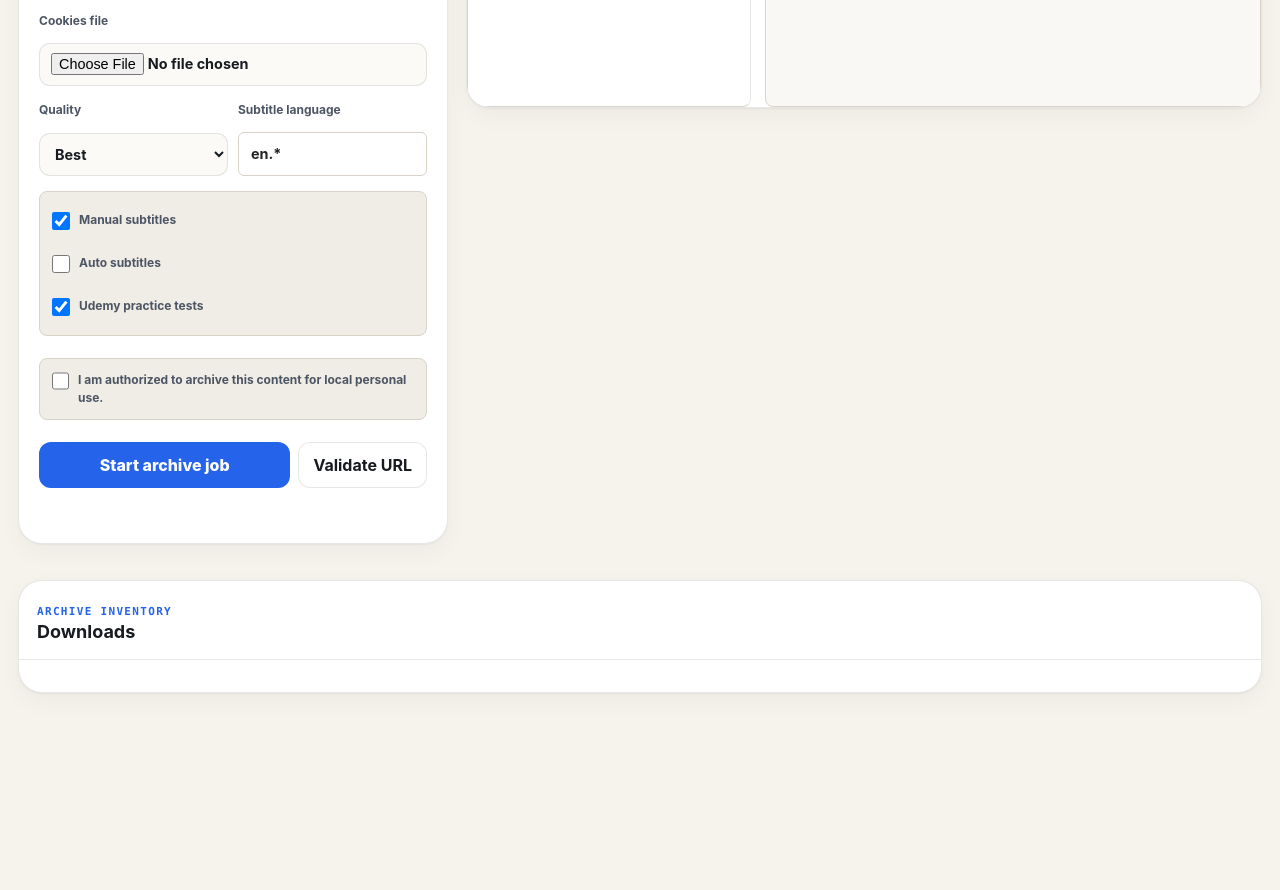
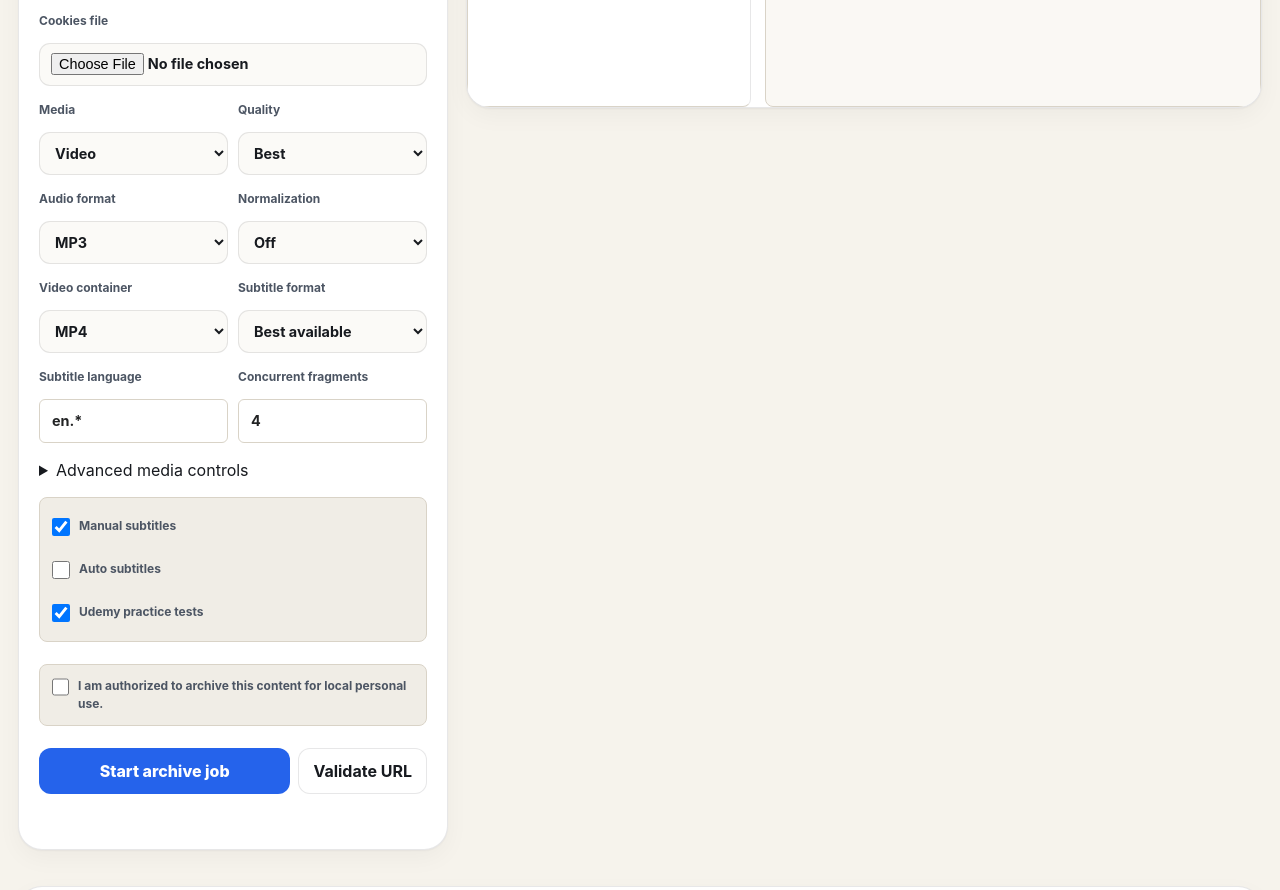
Before and after one commit to rrahul0904/udemy-project-downloader, a website: page app/static/index.html in a window 1280 px wide. Shown: the part 841-1731 px from the top of the page. Before the commit the page ends 1598 px from the top, so only its background shows below. Drawn offline with Linux system fonts and the light colour scheme; no server answers.

Commit message:
RE-354/355 add media options to Acquire UI

```diff
--- a/app/static/index.html
+++ b/app/static/index.html
@@ -30,7 +30,17 @@
           <div class="ci-privacy"><span>●</span><div>Cookies are used only for authorized local access. Cookie contents are not displayed in job logs.</div></div>
           <label id="browser-row"><span>Browser</span><select name="browser"><option value="chrome">Chrome</option><option value="safari">Safari</option><option value="firefox">Firefox</option><option value="brave">Brave</option><option value="edge">Edge</option><option value="chromium">Chromium</option><option value="vivaldi">Vivaldi</option><option value="opera">Opera</option></select></label>
           <label id="cookies-row" hidden><span>Cookies file</span><input name="cookies_file" type="file" accept=".txt,text/plain" /></label>
-          <div class="row"><label><span>Quality</span><select name="quality"><option value="best">Best</option><option value="1080">1080p max</option><option value="720">720p max</option><option value="480">480p max</option><option value="360">360p max</option></select></label><label><span>Subtitle language</span><input name="subtitle_languages" value="en.*" /></label></div>
+          <div class="row"><label><span>Media</span><select name="media_mode"><option value="video">Video</option><option value="audio">Audio only</option></select></label><label id="quality-row"><span>Quality</span><select name="quality"><option value="best">Best</option><option value="1080">1080p max</option><option value="720">720p max</option><option value="480">480p max</option><option value="360">360p max</option></select></label></div>
+          <div class="row" id="audio-options" hidden><label><span>Audio format</span><select name="audio_format"><option value="mp3">MP3</option><option value="m4a">M4A</option><option value="opus">Opus</option><option value="flac">FLAC</option><option value="wav">WAV</option><option value="aac">AAC</option><option value="vorbis">Vorbis</option><option value="best">Best / source</option></select></label><label><span>Normalization</span><select name="normalize_audio"><option value="false">Off</option><option value="true">EBU R128 loudness</option></select></label></div>
+          <div class="row"><label><span>Video container</span><select name="output_container"><option value="mp4">MP4</option><option value="webm">WebM</option><option value="mkv">MKV</option></select></label><label><span>Subtitle format</span><select name="subtitle_format"><option value="best">Best available</option><option value="srt">SRT</option><option value="vtt">VTT</option><option value="ass">ASS</option><option value="lrc">LRC</option></select></label></div>
+          <div class="row"><label><span>Subtitle language</span><input name="subtitle_languages" value="en.*" /></label><label><span>Concurrent fragments</span><input name="concurrent_fragments" type="number" min="1" max="20" value="4" /></label></div>
+          <details>
+            <summary>Advanced media controls</summary>
+            <div class="row"><label><span>Trim start</span><input name="trim_start" placeholder="00:01:30" /></label><label><span>Trim end</span><input name="trim_end" placeholder="00:03:00" /></label></div>
+            <div class="row"><label><span>Speed limit</span><input name="speed_limit" placeholder="2M" /></label><label><span>Playlist items</span><input name="playlist_items" placeholder="1,3-5" /></label></div>
+            <div class="checks"><label><input name="sponsorblock" type="checkbox" /><span>Remove SponsorBlock sponsor segments</span></label></div>
+            <p class="ci-secondary" style="font-size:12px">Playlist item selection applies only to explicit YouTube playlist URLs. Generic sites, geo-bypass options, and arbitrary downloader commands remain disabled.</p>
+          </details>
           <div class="checks"><label><input name="subtitles" type="checkbox" checked /><span>Manual subtitles</span></label><label><input name="auto_subtitles" type="checkbox" /><span>Auto subtitles</span></label><label><input name="include_practice_tests" type="checkbox" checked /><span>Udemy practice tests</span></label></div>
           <label class="confirm"><input name="confirm_authorized" type="checkbox" required /><span><strong>I am authorized to archive this content for local personal use.</strong></span></label>
           <div class="acquire-actions"><button class="primary" type="submit">Start archive job</button><button id="validate-url" class="validate" type="button">Validate URL</button></div>
```
